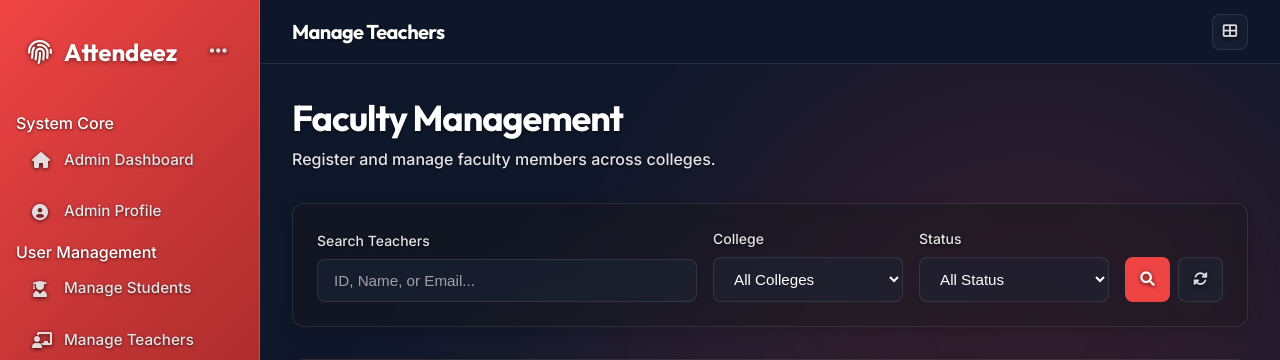
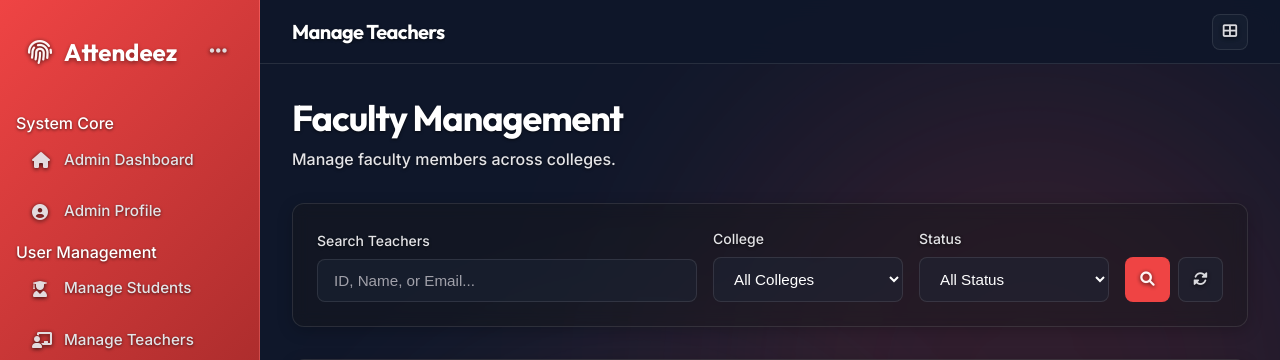
Before and after one commit to Shiijee/full-intigrated, a Flask app: template integrated/newchange_app/Main/admin/templates/admin_manage_teachers.html in a window 1280 px wide. Shown: the top 360 px of the page. Run offline with Flask 3, Linux system fonts and the light colour scheme; the template is opened without the code that fills it, so the values that code supplies are empty.

Commit message:
Update faculty management page text and clean up whitespace in README

```diff
--- a/integrated/newchange_app/Main/admin/templates/admin_manage_teachers.html
+++ b/integrated/newchange_app/Main/admin/templates/admin_manage_teachers.html
@@ -31,7 +31,7 @@
                 <div class="flex flex-responsive justify-between items-center mb-8">
                     <div>
                         <h1 class="auth-title">Faculty Management</h1>
-                        <p class="text-muted">Register and manage faculty members across colleges.</p>
+                        <p class="text-muted">Manage faculty members across colleges.</p>
                     </div>
                 </div>
 
```
Also changed, not shown: integrated/newchange_app/README.md.
